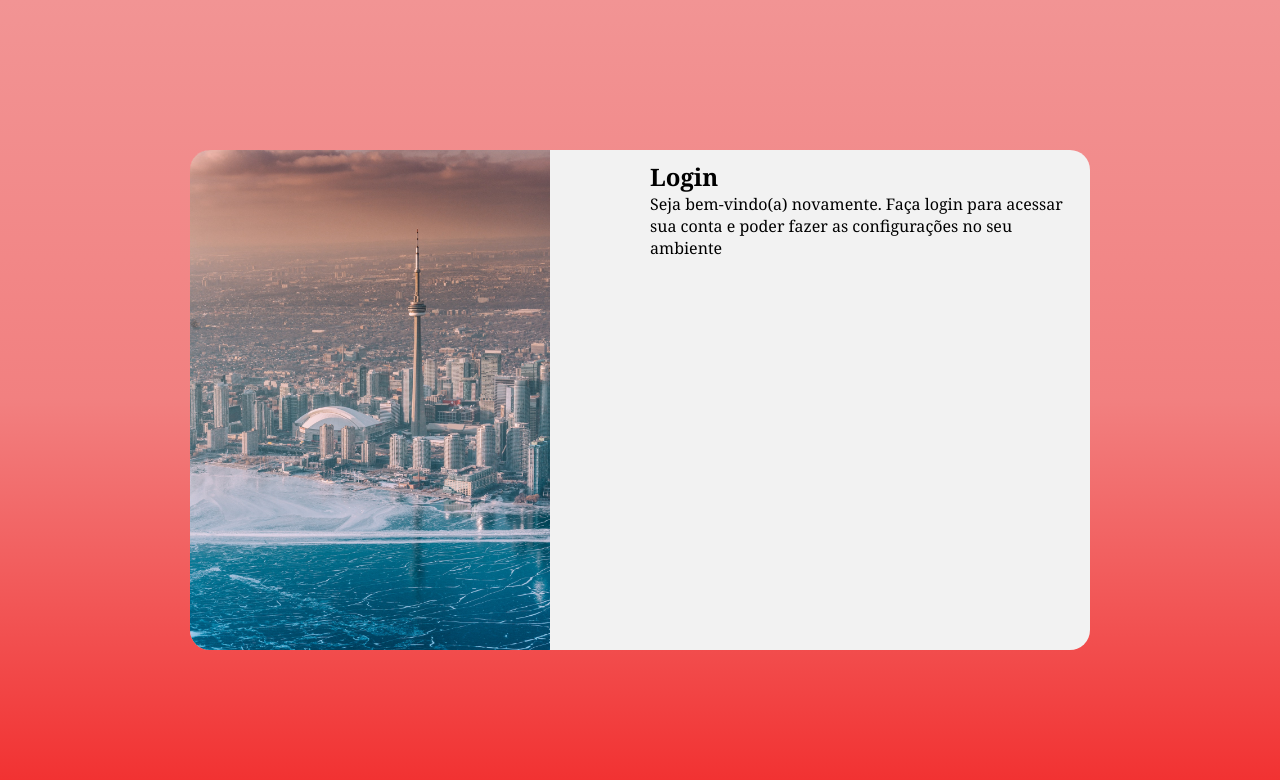
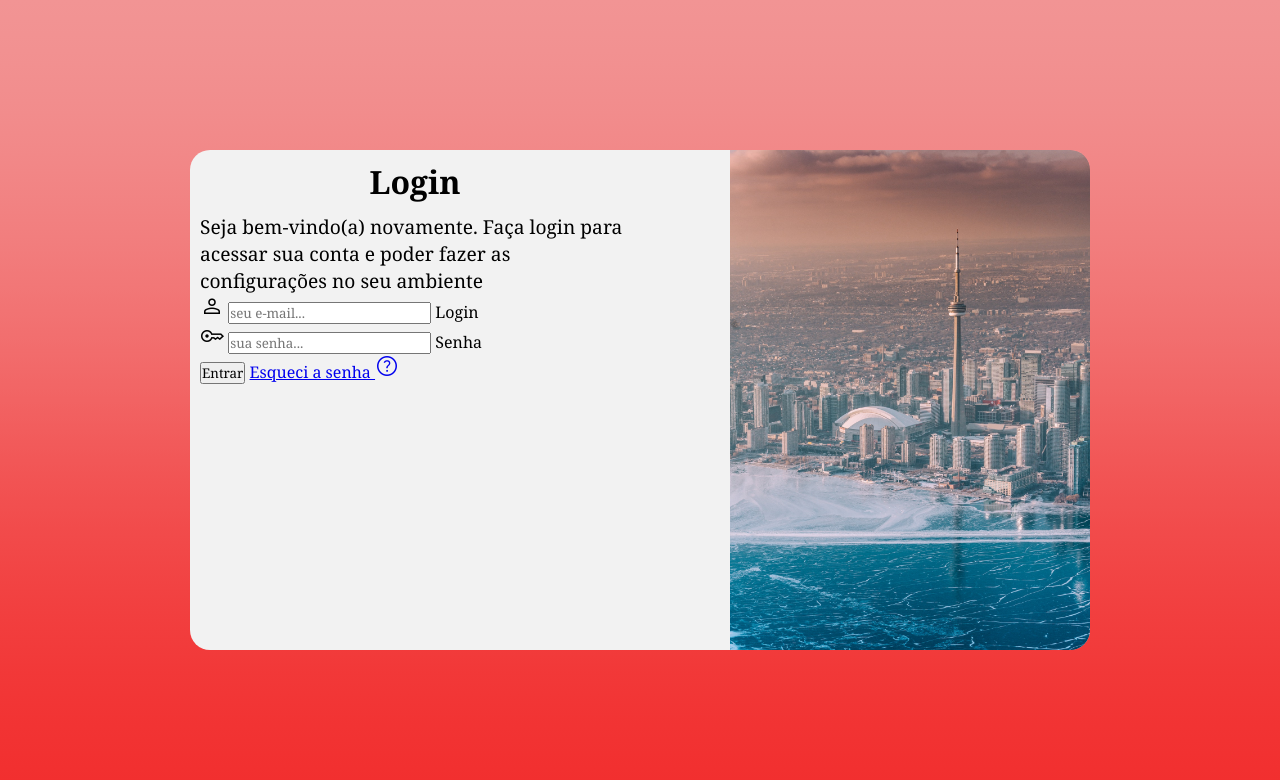
Before and after one commit to victortaquette/projeto-login, a plain HTML site: page index.html in a window 1280 px wide. Drawn offline with nearby package versions, Linux system fonts and the light colour scheme.

Commit message:
adicionei o formulario

```diff
--- a/estilos/style.css
+++ b/estilos/style.css
@@ -7,8 +7,16 @@
     4- #F2F2F2
     5- #0D0D0D
 */
+.material-symbols-outlined {
+  font-variation-settings:
+  'FILL' 0,
+  'wght' 400,
+  'GRAD' 0,
+  'opsz' 48
+}
 
-* {
+
+*  {
     font-family: Cambria, Cochin, Georgia, Times, 'Times New Roman', serif;
     padding: 0;
     margin: 0;
@@ -16,7 +24,7 @@
 }
 
 body, html {
-    background-color: #F29494;
+    background-image: linear-gradient(to top, #f22e2e, #f26363, #F29494);
     height: 100vh;
     width: 100vw;
 }
@@ -53,3 +61,12 @@ section#login > div#formulario {
     display: block;
     padding: 10px;
 }
+
+div#formulario > h1 {
+    text-align: center;
+    margin-bottom: 10px;
+}
+
+div#formulario > p {
+    font-size: 0.8em;
+}
--- a/estlios/media-query.css
+++ b/estlios/media-query.css
@@ -5,14 +5,12 @@
     body {
         background-image: linear-gradient(to top, #f22e2e, #f2636369, #F29494);
     }
-
-
 }
 
 @media screen and (min-width: 768px) and (max-width: 992px) {
 
     body {
-        background-image: linear-gradient(to top, #f22e2e, #f2636369, #F29494);
+        background-image: linear-gradient(to top, #f22e2e, #f26363, #F29494);
     }
 
     section#login {
@@ -28,6 +26,13 @@
         float: right;
         width: 70%;
     }
+    div#formulario > h1 {
+        font-size: 1.5em;
+    }
+
+    div#formulario > p {
+        font-size: 1.1em;
+    }
 }
 
 @media screen and (min-width: 992px) {
@@ -39,13 +44,20 @@
         width: 900px;
     }
     section#login > div#imagem {
-        float: left;
+        float: right;
         width: 40%;
         height: 100%;
-        background-position: top center;
+        background-position: top right;
     }
     section#login > div#formulario {
-        float: right;
+        float: left;
         width: 50%;
     }
+    div#formulario > h1 {
+        font-size: 2em;
+    }
+
+    div#formulario > p {
+        font-size: 1.2em;
+    }
 }
--- a/index.html
+++ b/index.html
@@ -4,7 +4,9 @@
     <meta charset="UTF-8">
     <meta http-equiv="X-UA-Compatible" content="IE=edge">
     <meta name="viewport" content="width=device-width, initial-scale=1.0">
-    <title>Login</title> <link rel="stylesheet" href="estilos/style.css">
+    <title>Login</title>
+    <link rel="stylesheet" href="https://fonts.googleapis.com/css2?family=Material+Symbols+Outlined:opsz,wght,FILL,GRAD@20..48,100..700,0..1,-50..200">
+    <link rel="stylesheet" href="estilos/style.css">
     <link rel="stylesheet" href="estlios/media-query.css">
 </head>
 <body>
@@ -16,8 +18,21 @@
         <div id="formulario">
             <h1>Login</h1>
             <p>Seja bem-vindo(a) novamente. Faça login para acessar sua conta e poder fazer as configurações no seu ambiente</p>
-                <form action="login.php" method="post">
-
+            <form action="login.php" method="post" autocomplete="on">
+                <div class="campo">
+                    <i class="material-symbols-outlined">person</i>
+                    <input type="email" name="login" id="ilogin" placeholder="seu e-mail..." required autocomplete="email" maxlength="30">
+                    <label for="ilogin">Login</label>
+                </div>
+                <div class="campo">
+                    <i class="material-symbols-outlined">key</i>
+                    <input type="password" name="senha" id="isenha" placeholder="sua senha..." required autocomplete="current-password" minlength="8" maxlength="25">
+                    <label for="isenha">Senha</label>
+                </div>
+                <input type="submit" value="Entrar">
+                <a href="esqueci.html">Esqueci a senha
+                    <i class="material-symbols-outlined">help</i>
+                </a>
             </form>
         </div>
     </section>
```
Lines whose indentation alone changed are shown as unchanged.
